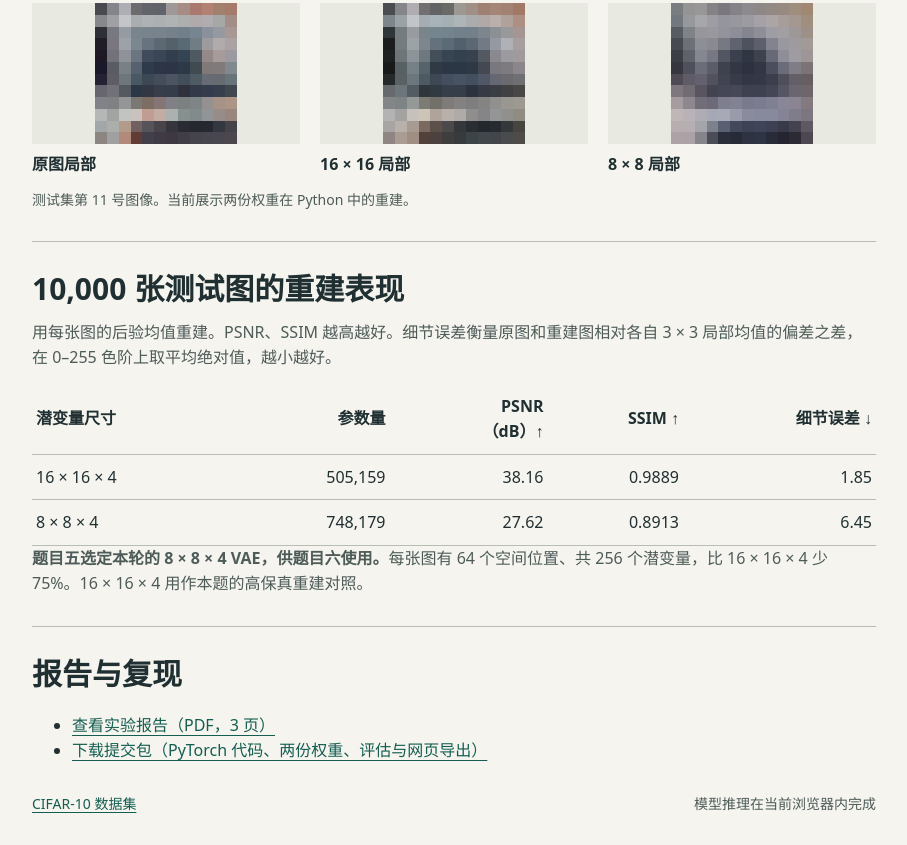
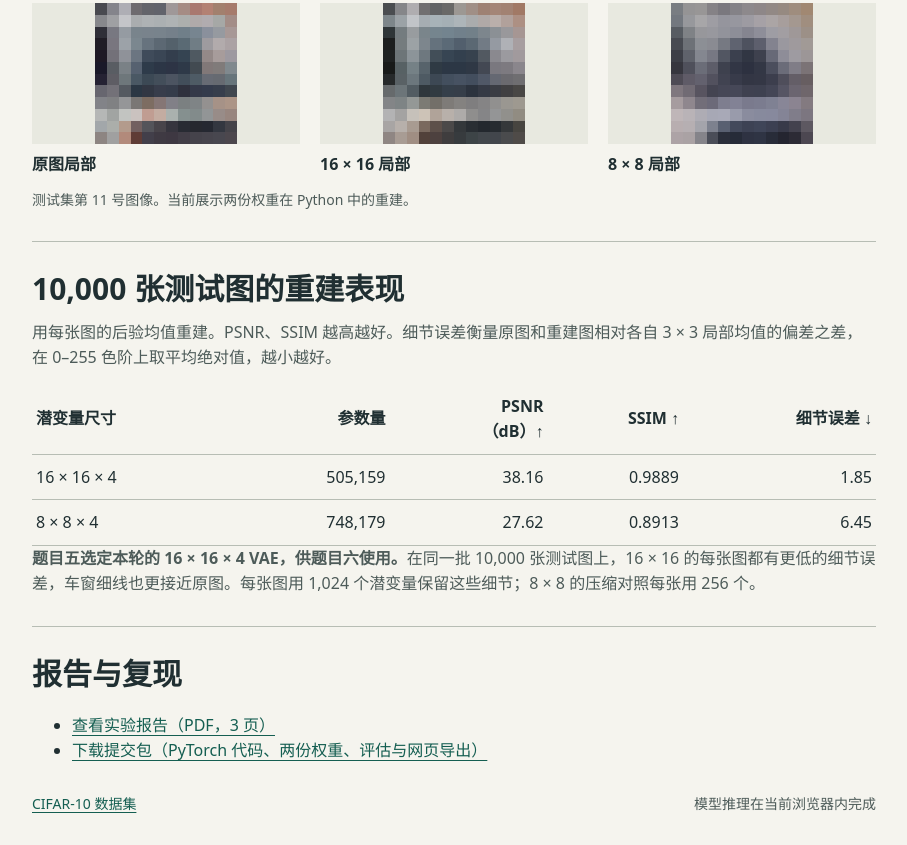
Before and after one commit to banligegit/mini-ddpm, a website: page site/cifar-vae/index.html in a window 1280 px wide. Shown: the part 817-1662 px from the top of the page, without its empty margins (186-1093 px from the left). Drawn offline with Linux system fonts and the light colour scheme.

Commit message:
Select the detail-preserving 16x16 VAE for the assignment handoff

```diff
--- a/site/cifar-vae/index.html
+++ b/site/cifar-vae/index.html
@@ -65,7 +65,7 @@
     <h2 id="measurement-heading">10,000 张测试图的重建表现</h2>
     <p>用每张图的后验均值重建。PSNR、SSIM 越高越好。细节误差衡量原图和重建图相对各自 3 × 3 局部均值的偏差之差，在 0–255 色阶上取平均绝对值，越小越好。</p>
     <table><thead><tr><th scope="col">潜变量尺寸</th><th scope="col">参数量</th><th scope="col">PSNR<br>（dB）↑</th><th scope="col">SSIM ↑</th><th scope="col">细节误差 ↓</th></tr></thead><tbody id="metrics"></tbody></table>
-    <p><strong>题目五选定本轮的 8 × 8 × 4 VAE，供题目六使用。</strong>每张图有 64 个空间位置、共 256 个潜变量，比 16 × 16 × 4 少 75%。16 × 16 × 4 用作本题的高保真重建对照。</p>
+    <p><strong>题目五选定本轮的 16 × 16 × 4 VAE，供题目六使用。</strong>在同一批 10,000 张测试图上，16 × 16 的每张图都有更低的细节误差，车窗细线也更接近原图。每张图用 1,024 个潜变量保留这些细节；8 × 8 的压缩对照每张用 256 个。</p>
   </section>
   <section class="measurements" aria-labelledby="report-heading">
     <h2 id="report-heading">报告与复现</h2>
```
Also changed, not shown: 2 other files.
